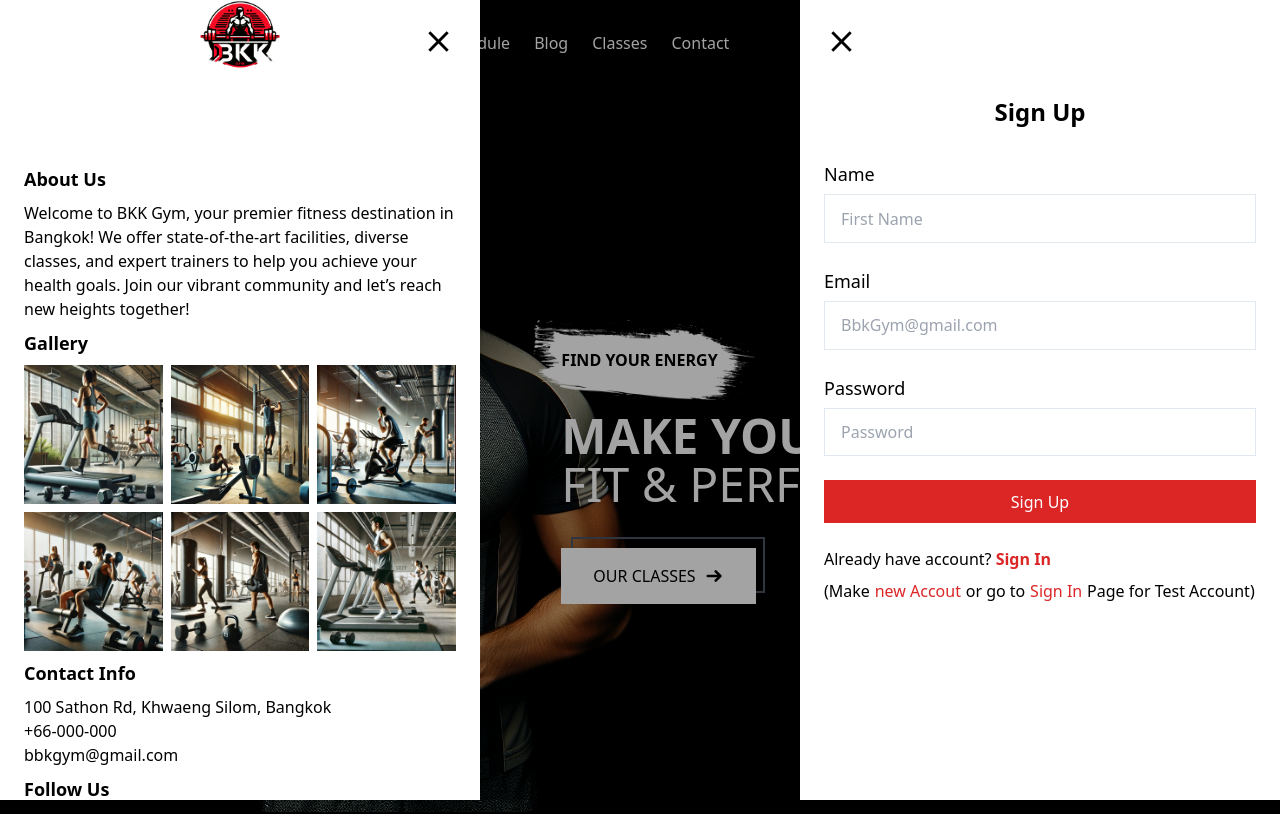
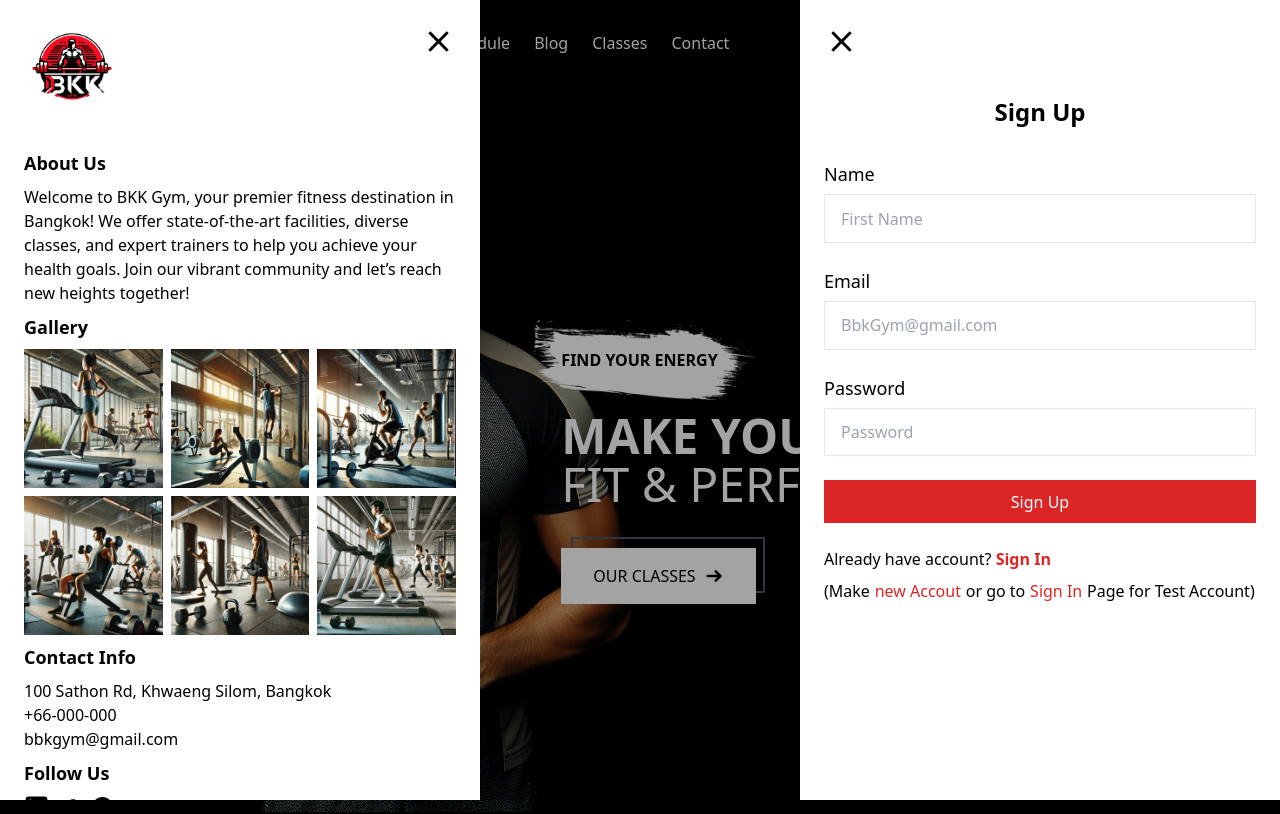
Before and after one commit to OnigiriKing/new-project, a React (Create React App) app: page / in a window 1280 px wide. Shown: the top 814 px of the page. Built offline with nearby package versions, Linux system fonts and the light colour scheme.

Commit message:
style update

```diff
--- a/src/components/infoComp/Info.jsx
+++ b/src/components/infoComp/Info.jsx
@@ -22,14 +22,14 @@ export default function Info() {
         infoWindow ? "left-0" : "left-[-100%]"
       } `}
     >
-      <img src={logo} alt="logo" class="w-20" />
+      <img src={logo} alt="logo" class="w-20 self-start mt-[2rem] ml-[2rem]" />
       <div
         class="cursor-pointer hover:text-red-600 duration-[.3s] ease-in-out text-black absolute right-[1.5rem] top-[1.5rem]"
         onClick={() => dispatch(setInfo())}
       >
         {allSvg(35).close}
       </div>
-      <div class=" pt-[6rem] text-black w-[90%]">
+      <div class=" pt-[3rem] text-black w-[90%]">
         <div class="flex flex-col gap-[.5rem] mb-[.5rem]">
           <h3 class="font-bold text-lg">About Us</h3>
           <p>
```
Also changed, not shown: src/dist/style.css.
